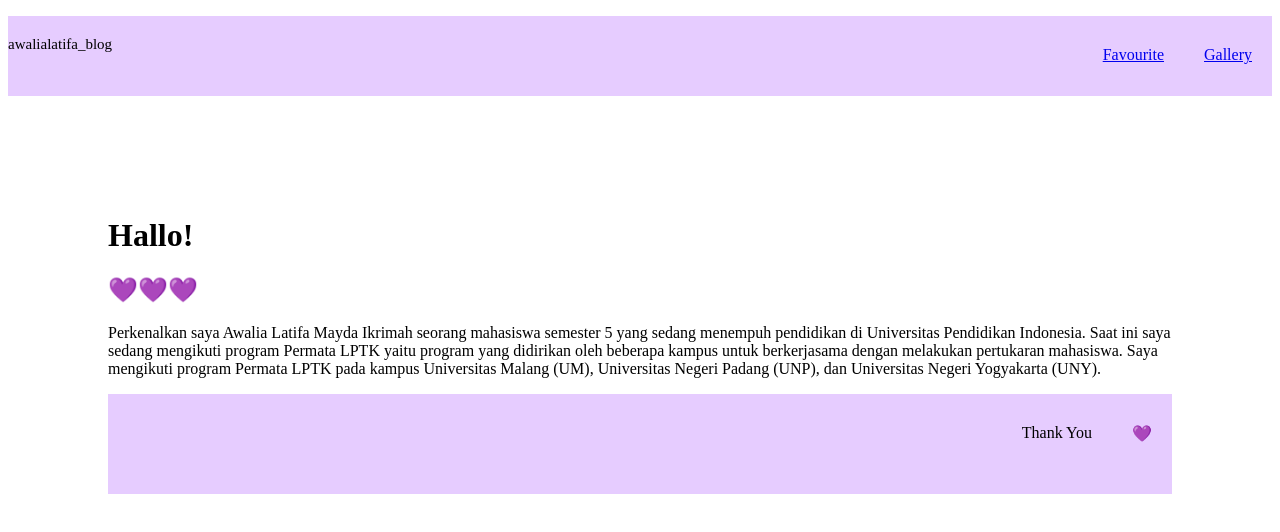
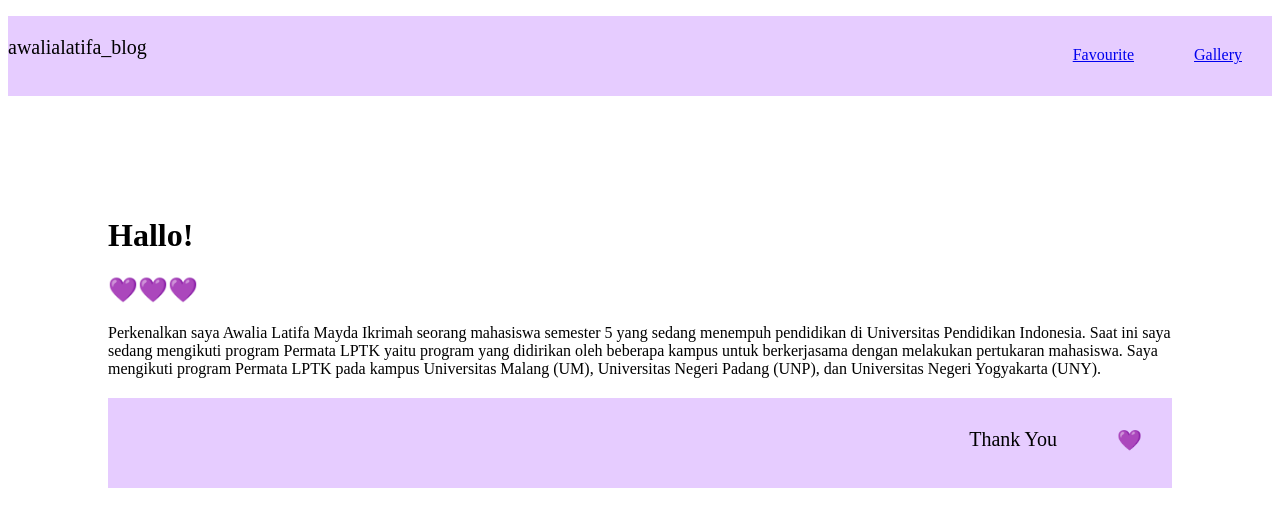
Before and after one commit to AwaliaLatifa24/AwallBlog, a plain HTML site: page index.html in a window 1280 px wide. Drawn offline with Linux system fonts and the light colour scheme.

Commit message:
Update stylesheet.css

```diff
--- a/stylesheet.css
+++ b/stylesheet.css
@@ -2,23 +2,24 @@
 body {
   font-family: "Monaco";
   font-size: 30px;
+  font-color: #000000;
 }
 
 li {
   list-style: none;
   float: right;
-  padding: 30px 20px;
+  padding: 30px 30px;
 }
 
 .header {
   background-color: #e6ccff;
-  font-color: #ffffff;
+  font-color: #ffff00;
   height: 80px;
 }
 
 .header-logo {
   float: left;
-  font-size: 15px;
+  font-size: 20px;
   padding-top: 20px;
 }
 
@@ -29,8 +30,9 @@ li {
 }
 
 .footer {
- background-color: #e6ccff;
- font-color: #ffffff;
- height: 100px;
+  background-color: #e6ccff;
+  font-color: #ffff00;
+  font-size: 20px;
+  height: 90px;
 }
 </style>
```
